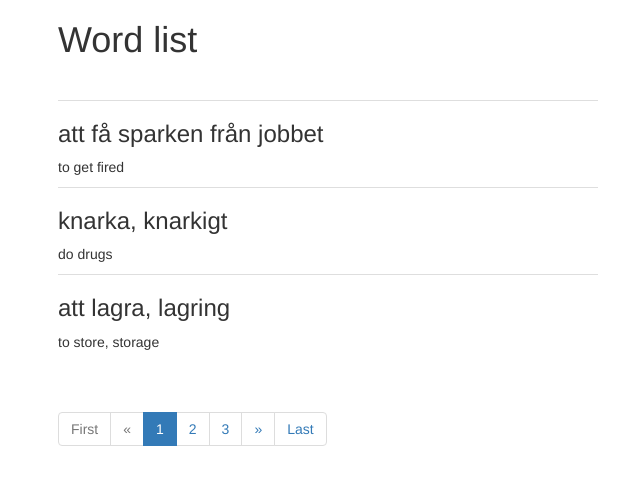
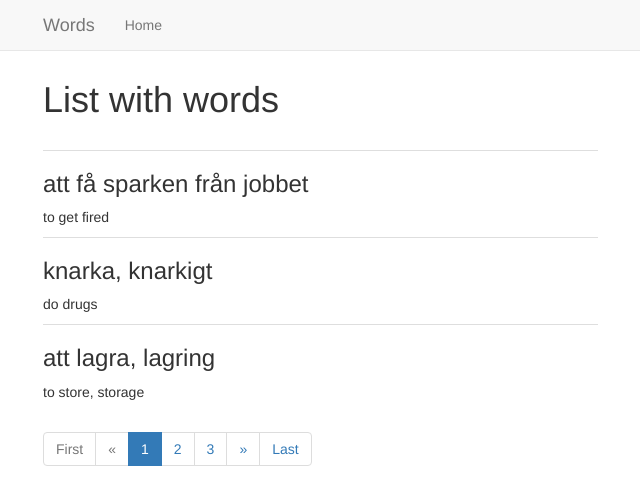
Before and after one commit to MargaretKrutikova/react-words-app, a React app: page /list in a window 1280 px wide. Shown: the top 504 px of the page, without its empty margins (27-667 px from the left). Built offline with nearby package versions, Linux system fonts and the light colour scheme.

Commit message:
Add react router and navigation, add basic layout components

```diff
--- a/package.json
+++ b/package.json
@@ -44,6 +44,7 @@
     "express": "^4.16.2",
     "prop-types": "^15.6.0",
     "react": "^16.2.0",
-    "react-dom": "^16.2.0"
+    "react-dom": "^16.2.0",
+    "react-router-dom": "^4.2.2"
   }
 }
--- a/src/components/App/App.js
+++ b/src/components/App/App.js
@@ -1,18 +1,16 @@
 import React from 'react';
-import WordsContainer from '../Words/WordsContainer';
+import Main from '../Main/Main';
+import Header from '../Header/Header';
 
-class App extends React.Component {
-  render() {
-    return (
-      <div className="App container">
-        <h1 className="col-xs-12">Word list</h1>
+import { BrowserRouter as Router } from 'react-router-dom';
 
-        <div className="col-xs-12 col-sm-12 col-md-6" >
-          <WordsContainer />
-        </div>
-      </div>
-    );
-  }
-}
+const App = () => (
+  <Router>
+    <div className="App container">
+      <Header />
+      <Main />
+    </div>
+  </Router>
+);
 
 export default App;
--- /dev/null
+++ b/src/components/Header/Header.js
@@ -0,0 +1,36 @@
+import React from 'react';
+import { Link } from 'react-router-dom';
+
+class Header extends React.Component {
+  state = {
+    isVisibleNavigation: false
+  }
+  toggleNavigation = () => {
+    this.setState((prevState) => ({ isVisibleNavigation: !prevState.isVisibleNavigation }));
+  }
+  render() {
+    return (
+      <header className="navbar navbar-default navbar-fixed-top" role="navigation">
+        <div className="container">
+          <div className="navbar-header">
+            <button type="button" onClick={this.toggleNavigation} className="navbar-toggle">
+              <span className="sr-only">Toggle navigation</span>
+              <span className="icon-bar"></span>
+              <span className="icon-bar"></span>
+              <span className="icon-bar"></span>
+            </button>
+            <a className="navbar-brand" href="#">Words</a>
+          </div>
+
+          <nav className={!this.state.isVisibleNavigation ? 'collapse navbar-collapse' : ''}>
+            <ul className="nav navbar-nav">
+              <li><Link to='/'>Home</Link></li>
+            </ul>
+          </nav>
+        </div>
+      </header>
+    );
+  }
+}
+
+export default Header;
--- /dev/null
+++ b/src/components/Header/PageHeader.js
@@ -0,0 +1,15 @@
+import React from 'react';
+
+const pageHeaderStyles = {
+  padding: '10px 0 20px 0'
+};
+
+const PageHeader = (props) => {
+  return (
+    <div style={pageHeaderStyles}>
+      <h1>{props.children}</h1>
+    </div>
+  );
+};
+
+export default PageHeader;
--- /dev/null
+++ b/src/components/Main/Main.js
@@ -0,0 +1,19 @@
+import React from 'react';
+
+import { Route, } from 'react-router-dom';
+import WordsContainer from '../Words/WordsContainer';
+
+const mainContentStyles = {
+  marginTop: '50px'
+};
+
+const Main = () => (
+  <main className="row" style={mainContentStyles}>
+    <section className="col-xs-12 col-sm-12 col-md-6">
+      <Route exact path='/' component={WordsContainer}/>
+      <Route path='/list' component={WordsContainer}/>
+    </section>
+  </main>
+);
+
+export default Main;
--- a/src/components/words/Words.js
+++ b/src/components/words/Words.js
@@ -1,14 +1,13 @@
 import React, { PureComponent } from 'react';
 import Word from './Word';
-
-const wordsStyles = {
-  padding: '30px 0'
-};
+import PageHeader from '../Header/PageHeader';
 
 class Words extends PureComponent {
   render() {
     return (
-      <div style={wordsStyles}>
+      <div>
+        <PageHeader>List with words</PageHeader>
+
         {this.props.words.map((word, index) => <Word key={index} word={word} />)}
       </div>
     );
```
Also changed, not shown: 1 other file (tests, documents, lock files or other folders).
